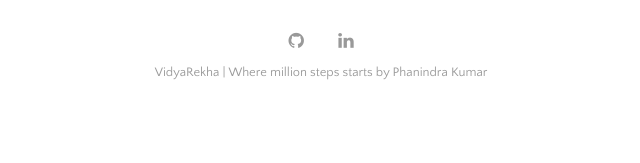
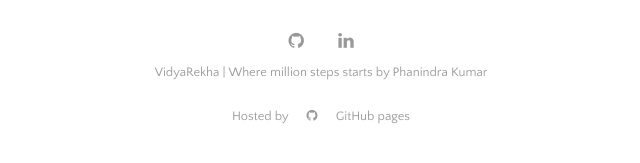
Before and after one commit to psphanindra/vidyarekha, a Jekyll site: the page built from index.html, in a window 1280 px wide. Shown: the part 491-654 px from the top of the page, without its empty margins (319-959 px from the left). Built offline with Jekyll 4.4.1, drawn with Linux system fonts in a browser that asks for light colours; nearby versions of some CDN libraries; the list of posts is cut into pages by our own code.

Commit message:
added footer details

```diff
--- a/_includes/footer.html
+++ b/_includes/footer.html
@@ -2,5 +2,6 @@
   {% for item in site.data.settings.social %}
     <a href="{{ item.link }}" target="_blank"><i class="fa fa-{{ item.icon }}" aria-hidden="true"></i></a>
   {% endfor %}
-  <div class="post-date"><a href="{{site.url}}/menu/about.html">{{ site.data.settings.title }} | {{ site.data.settings.tagline }} by {{ site.data.authors.primary.name }}</a><!--   | <p>Hosted by <i class="fa fa-github" aria-hidden="true"> GitHub pages</p> --></div>
+  <div class="post-date"><a href="{{site.url}}/menu/about.html">{{ site.data.settings.title }} | {{ site.data.settings.tagline }} by {{ site.data.authors.primary.name }}</a></div>
+  <div class="post-date"><p>Hosted by  <a href="https://pages.github.com" target="_blank"><i class="fa fa-github" aria-hidden="true"></i></a> GitHub pages</p></div>
 </footer>
```
